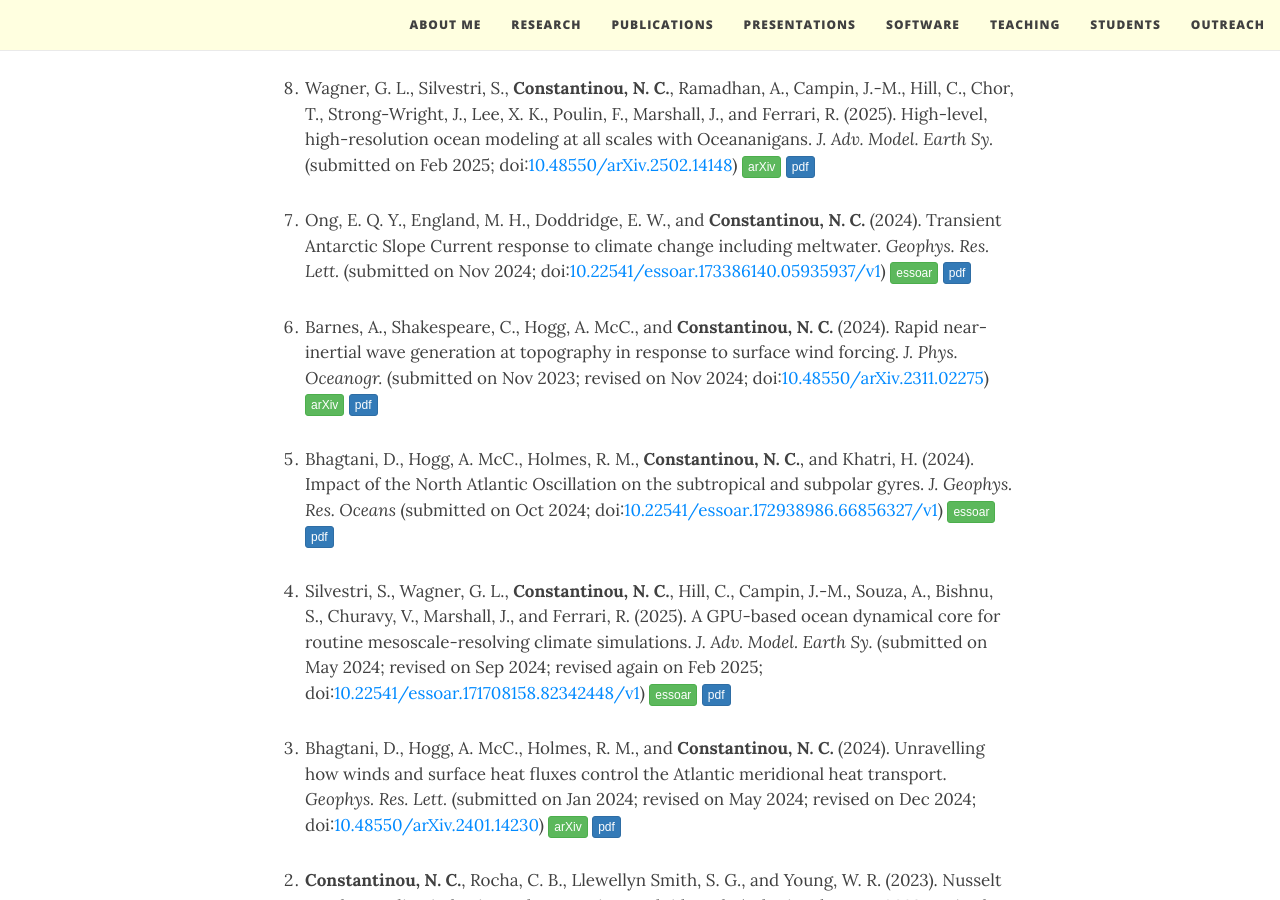
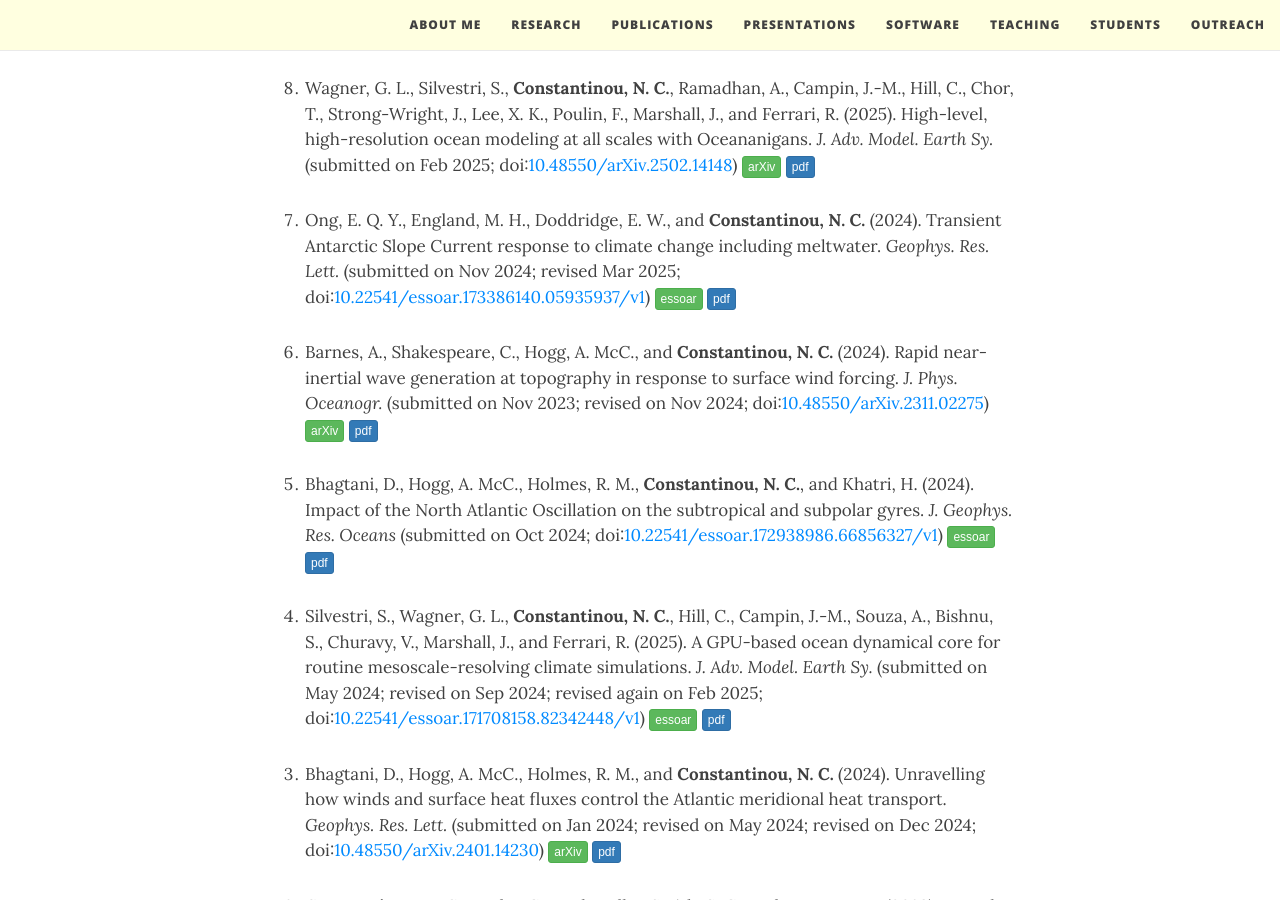
Before and after one commit to navidcy/navidcy.github.io, a Jekyll site: the page built from publications.md, in a window 1280 px wide and 900 px high, scrolled down 360 px. Built offline with Jekyll 4.4.1, drawn with Linux system fonts in a browser that asks for light colours; nearby versions of some CDN libraries; comment, search, counter and statistics services are not loaded.

Commit message:
asc-meltwater revised

```diff
--- a/publications.md
+++ b/publications.md
@@ -19,7 +19,7 @@
 0. Wagner, G. L., Silvestri, S., **Constantinou, N. C.**, Ramadhan, A., Campin, J.-M., Hill, C., Chor, T., Strong-Wright, J., Lee, X. K., Poulin, F., Marshall, J., and Ferrari, R. (2025). High-level, high-resolution ocean modeling at all scales with Oceananigans.  _J. Adv. Model. Earth Sy._ (submitted on Feb 2025; doi:[10.48550/arXiv.2502.14148](https://doi.org/10.48550/arXiv.2502.14148)) [<span class="btn btn-success btn-xs{{end}}" style="font-family:sans-serif;">arXiv</span>][arXiv:2502.14148]{:target="_blank"} [<span class="btn btn-primary btn-xs{{end}}" style="font-family:sans-serif;">pdf</span>][oceananigans-overview]
 
 
-0. Ong, E. Q. Y., England, M. H., Doddridge, E. W., and **Constantinou, N. C.** (2024). Transient Antarctic Slope Current response to climate change including meltwater. _Geophys. Res. Lett._ (submitted on Nov 2024; doi:[10.22541/essoar.173386140.05935937/v1](https://doi.org/10.22541/essoar.173386140.05935937/v1){:target="_blank"}) [<span class="btn btn-success btn-xs{{end}}" style="font-family:sans-serif;">essoar</span>](https://doi.org/10.22541/essoar.173386140.05935937/v1){:target="_blank"} [<span class="btn btn-primary btn-xs{{end}}" style="font-family:sans-serif;">pdf</span>][asc-meltwater]
+0. Ong, E. Q. Y., England, M. H., Doddridge, E. W., and **Constantinou, N. C.** (2024). Transient Antarctic Slope Current response to climate change including meltwater. _Geophys. Res. Lett._ (submitted on Nov 2024; revised Mar 2025; doi:[10.22541/essoar.173386140.05935937/v1](https://doi.org/10.22541/essoar.173386140.05935937/v1){:target="_blank"}) [<span class="btn btn-success btn-xs{{end}}" style="font-family:sans-serif;">essoar</span>](https://doi.org/10.22541/essoar.173386140.05935937/v1){:target="_blank"} [<span class="btn btn-primary btn-xs{{end}}" style="font-family:sans-serif;">pdf</span>][asc-meltwater]
 
 
 0. Barnes, A., Shakespeare, C., Hogg, A. McC., and **Constantinou, N. C.** (2024). Rapid near-inertial wave generation at topography in response to surface wind forcing. _J. Phys. Oceanogr._ (submitted on Nov 2023; revised on Nov 2024; doi:[10.48550/arXiv.2311.02275](https://doi.org/10.48550/arXiv.2311.02275)) [<span class="btn btn-success btn-xs{{end}}" style="font-family:sans-serif;">arXiv</span>][arXiv:2311.02275]{:target="_blank"} [<span class="btn btn-primary btn-xs{{end}}" style="font-family:sans-serif;">pdf</span>][topographic-NIWs]
```
Also changed, not shown: 1 other file.
